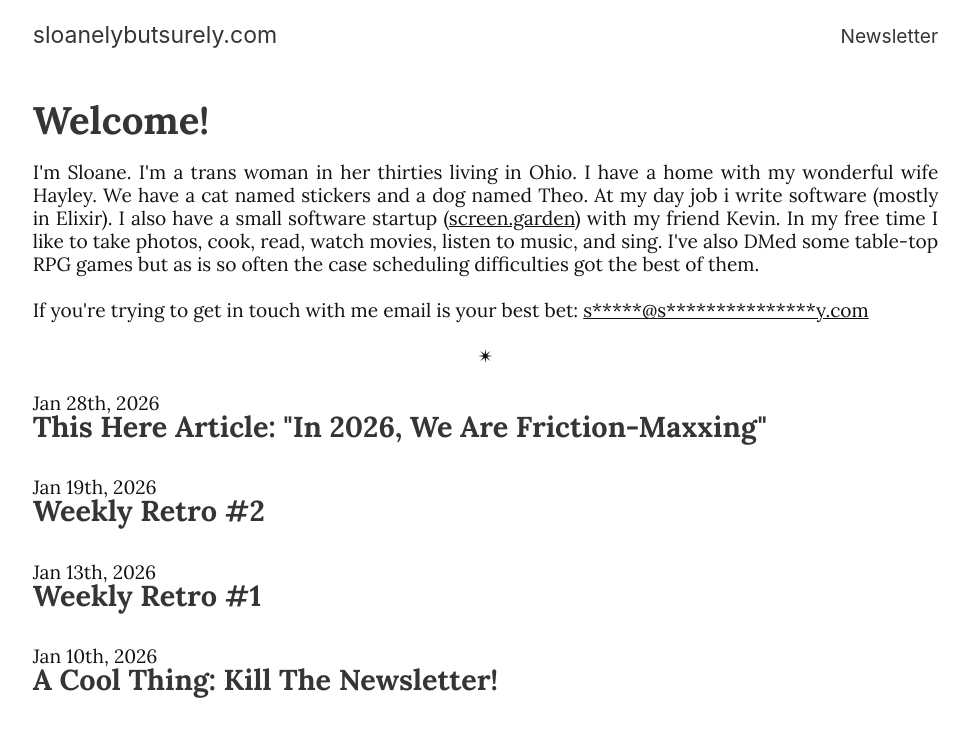
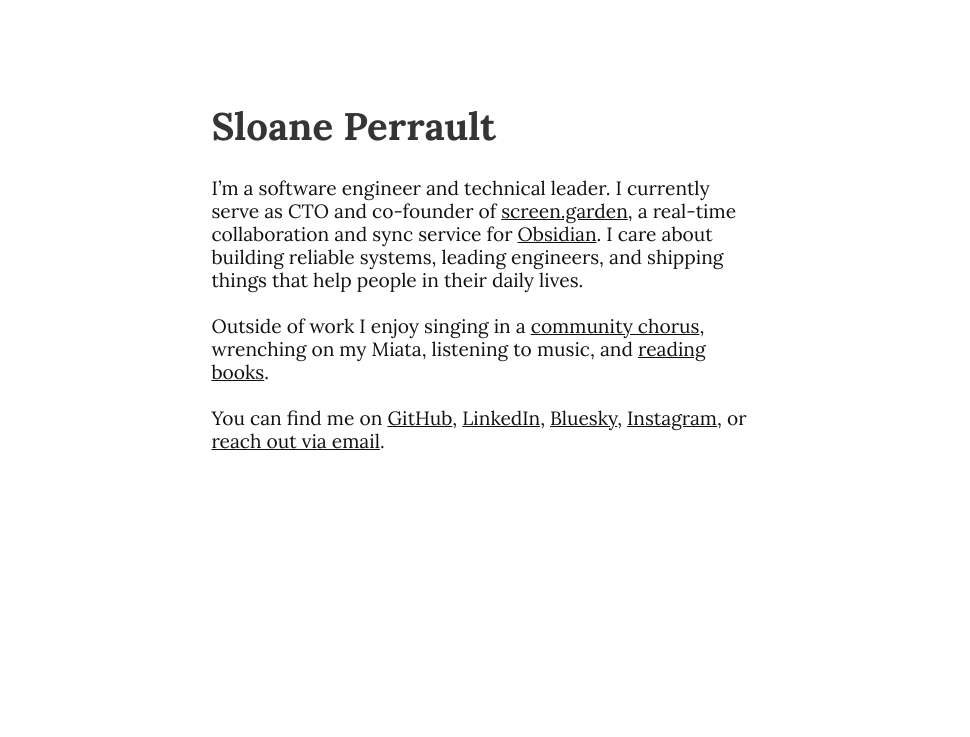
Before and after one commit to sloanelybutsurely/www, a Jekyll site: the page built from index.md, in a window 1280 px wide. Shown: the top 737 px of the page, without its empty margins (147-1117 px from the left). Built offline with Jekyll 4.4.1, drawn with Linux system fonts in a browser that asks for light colours.

Commit message:
update home page

```diff
--- a/_config.yml
+++ b/_config.yml
@@ -17,6 +17,7 @@ defaults:
       type: "posts"
     values:
       layout: "post"
+      navigation: true
 plugins:
   - jekyll-feed
   - jekyll-seo-tag
--- a/_includes/navigation.html
+++ b/_includes/navigation.html
@@ -1,3 +1,4 @@
+<header>
   <nav>
     <a class="title" href="/">sloanelybutsurely.com</a>
     <ul>
@@ -6,3 +7,4 @@
     {% endfor %}
     </ul>
   </nav>
+</header>
--- a/_layouts/default.html
+++ b/_layouts/default.html
@@ -4,9 +4,9 @@
     {% include head.html %}
   </head>
   <body class="{{ page.layout }} {{ page.page_class }}">
-    <header>
+    {% if page.navigation %}
       {% include navigation.html %}
-    </header>
+    {% endif %}
 
     <main>
       {{ content }}
--- a/index.html
+++ /dev/null
@@ -1,30 +0,0 @@
----
-layout: page
----
-
-<h1>Welcome!</h1>
-
-<p>
-  I'm Sloane. I'm a trans woman in her thirties living in Ohio. I have a home
-  with my wonderful wife Hayley. We have a cat named stickers and a dog named
-  Theo. At my day job i write software (mostly in Elixir). I also have a small
-  software startup (<a href="https://screen.garden">screen.garden</a>) with my friend
-  Kevin. In my free time I like to take photos, cook, read, watch movies,
-  listen to music, and sing. I've also DMed some table-top RPG games but as is
-  so often the case scheduling difficulties got the best of them.
-</p>
-
-<p>
-  If you're trying to get in touch with me email is your best bet: {% include email.html %}
-</p>
-
-<hr />
-
-<ul class="index">
-{% for post in site.posts %}
-  <li>
-    <time datetime="{{ post.date | date_to_xmlschema }}">{{ post.date | date_to_string: "ordinal", "US" }}</time>
-    <h2><a href="{{ post.url }}">{{ post.title }}</a></h2>
-  </li>
-{% endfor %}
-</ul>
--- /dev/null
+++ b/index.md
@@ -0,0 +1,28 @@
+---
+layout: page
+page_class: home
+title: Sloane Perrault
+---
+
+# Sloane Perrault
+
+I'm a software engineer and technical leader. I currently serve as CTO and
+co-founder of [screen.garden], a real-time collaboration and sync service for
+[Obsidian]. I care about building reliable systems, leading engineers, and
+shipping things that help people in their daily lives.
+
+Outside of work I enjoy singing in a [community chorus][cgmc], wrenching on my
+Miata, listening to music, and [reading books][storygraph].
+
+You can find me on [GitHub], [LinkedIn], [Bluesky], [Instagram], or [reach out
+via email][email].
+
+[screen.garden]: https://screen.garden/?ref=sloanelybutsurely.com
+[obsidian]: https://obsidian.md
+[cgmc]: https://youtu.be/4tt_P7z5uZ8?si=jKleMNy1bPl7SDRB
+[storygraph]: https://app.thestorygraph.com/profile/sloanelybutsurely
+[github]: https://github.com/sloanelybutsurely
+[linkedin]: https://linkedin.com/in/sloane-perrault
+[bluesky]: https://bsky.app/profile/sloanelybutsurely.com
+[instagram]: https://instagram.com/sloanelybutsurely
+[email]: mailto:sloane@sloanelybutsurely.com
```
Also changed, not shown: _sass/main.css (+20 -4 lines). Lines whose indentation alone changed are shown as unchanged.
